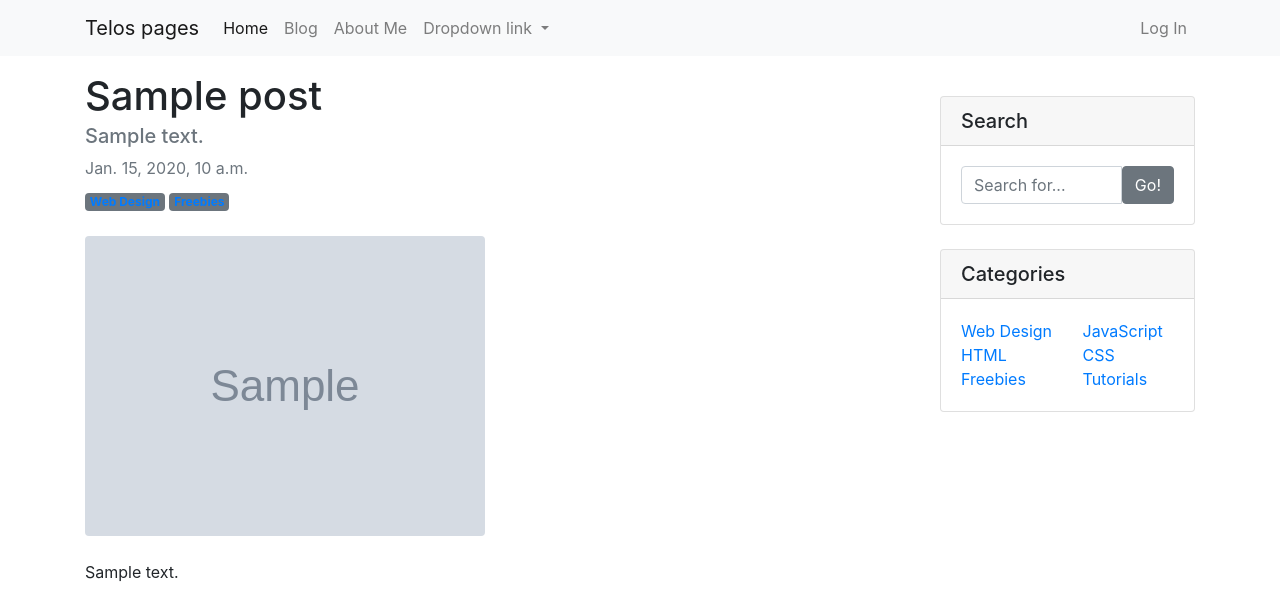
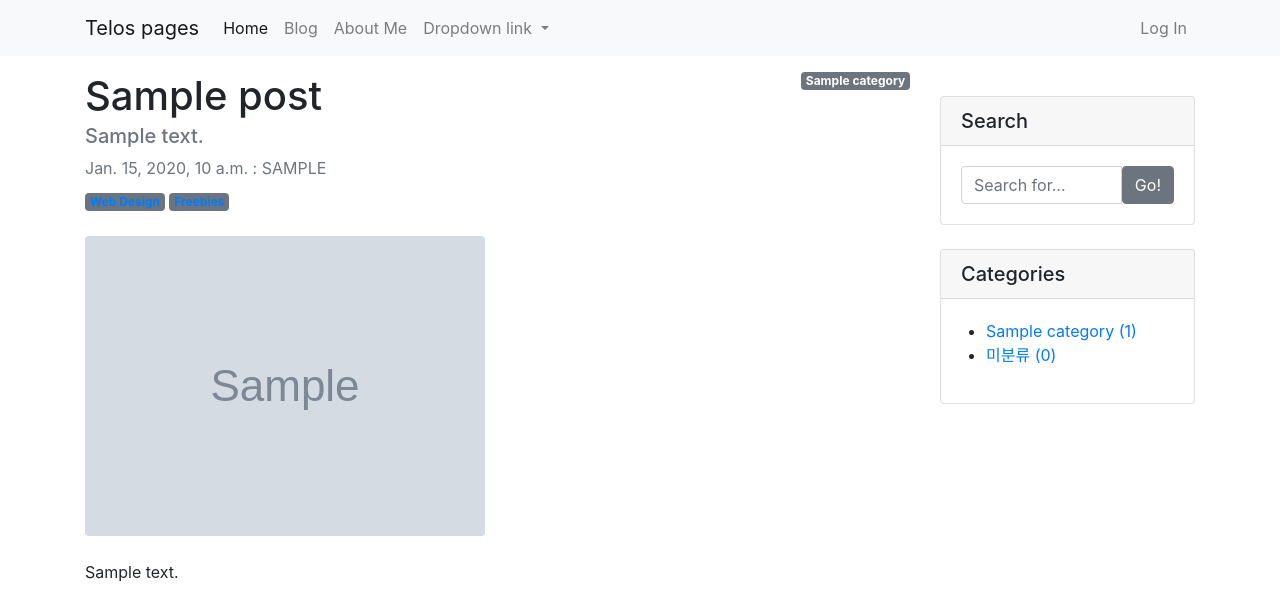
Before and after one commit to Telos0/myBlogDjango, a Django app: page /blog/1/ in a window 1280 px wide. Shown: the top 604 px of the page. Run offline with Django 4.2, Linux system fonts and the light colour scheme; tables that the repository leaves empty hold one stand-in row (values such as "Sample post"); grey boxes marked "Sample" are stand-in pictures; grey boxes labelled with a size stand in for pictures from a placeholder-image service; some libraries are stand-ins or nearby versions.

Commit message:
category add

```diff
--- a/blog/models.py
+++ b/blog/models.py
@@ -1,7 +1,17 @@
 from django.db import models
 import os
+from django.contrib.auth.models import User
 
 # Create your models here.
+class Category(models.Model):
+    name = models.CharField(max_length=50, unique=True)
+    slug = models.SlugField(max_length=200, unique=True, allow_unicode=True)
+
+    def __str__(self):
+        return self.name
+
+    def get_absolute_url(self):
+        return f'/blog/category/{self.slug}'
 
 class Post(models.Model):
     title = models.CharField(max_length=30)
@@ -12,8 +22,12 @@ class Post(models.Model):
     created_at = models.DateTimeField(auto_now_add=True)
     updated_at = models.DateTimeField(auto_now=True)
 
+    author = models.ForeignKey(User, on_delete=models.CASCADE)
+
+    category = models.ForeignKey(Category, null=True, on_delete=models.SET_NULL, blank=True)
+
     def __str__(self):
-        return f'[{self.pk}]{self.title}'
+        return f'[{self.pk}]{self.title} :: {self.author}'
 
     def get_absolute_url(self):
         return f'/blog/{self.pk}'
--- a/blog/templates/blog/base.html
+++ b/blog/templates/blog/base.html
@@ -101,36 +101,22 @@
                 </div>
 
                 <!-- Categories Widget -->
-                <div class="card my-4">
+                <div class="card my-4" id="categories-card">
                     <h5 class="card-header">Categories</h5>
                     <div class="card-body">
                         <div class="row">
-                            <div class="col-lg-6">
-                                <ul class="list-unstyled mb-0">
+
+                                <ul>
+                                    {% for category in categories %}
                                     <li>
-                                        <a href="#">Web Design</a>
+                                        <a href="{{ category.get_absolute_url }}">{{ category }} ({{ category.post_set.count }})</a>
                                     </li>
+                                    {% endfor %}
                                     <li>
-                                        <a href="#">HTML</a>
-                                    </li>
-                                    <li>
-                                        <a href="#">Freebies</a>
+                                        <a href="/blog/category/no_category/">미분류 ({{ no_category_post_count }})</a>
                                     </li>
                                 </ul>
-                            </div>
-                            <div class="col-lg-6">
-                                <ul class="list-unstyled mb-0">
-                                    <li>
-                                        <a href="#">JavaScript</a>
-                                    </li>
-                                    <li>
-                                        <a href="#">CSS</a>
-                                    </li>
-                                    <li>
-                                        <a href="#">Tutorials</a>
-                                    </li>
-                                </ul>
-                            </div>
+
                         </div>
                     </div>
                 </div>
--- a/blog/templates/blog/post_detail.html
+++ b/blog/templates/blog/post_detail.html
@@ -10,13 +10,18 @@
                     <article>
                         <!-- Post header-->
                         <header class="mb-4">
+                            {% if post.category %}
+                                <span class="badge badge-secondary float-right">{{ post.category }}</span>
+                            {% else %}
+                                <span class="badge badge-secondary float-right">미분류</span>
+                            {% endif %}
                             <!-- Post title-->
                             <h1 class="fw-bolder mb-1">{{ post.title }}</h1>
                             {% if post.hook_text %}
                             <h5 class="text-muted">{{ post.hook_text }}</h5>
                             {% endif %}
                             <!-- Post meta content-->
-                            <div class="text-muted fst-italic mb-2">{{ post.created_at }}</div>
+                            <div class="text-muted fst-italic mb-2">{{ post.created_at }} : {{ post.author | upper }}</div>
                             <!-- Post categories-->
                             <a class="badge bg-secondary text-decoration-none link-light" href="#!">Web Design</a>
                             <a class="badge bg-secondary text-decoration-none link-light" href="#!">Freebies</a>
--- a/blog/urls.py
+++ b/blog/urls.py
@@ -4,4 +4,5 @@ from . import views
 urlpatterns = [
     path('', views.PostList.as_view()),
     path('<int:pk>/', views.PostDetail.as_view()),
+    path('category/<str:slug>/', views.category_page),
 ]
--- a/blog/views.py
+++ b/blog/views.py
@@ -1,6 +1,6 @@
 from django.shortcuts import render
 from django.views.generic import ListView, DetailView
-from .models import Post
+from .models import Post, Category
 # Create your views here.
 
 
@@ -8,5 +8,30 @@ class PostList(ListView):
     model = Post
     ordering = '-pk'
 
+    def get_context_data(self, **kwargs):
+        context = super(PostList, self).get_context_data()
+        context['categories'] = Category.objects.all()
+        context['no_category_post_count'] = Post.objects.filter(category=None).count()
+        return context
+
 class PostDetail(DetailView):
     model = Post
+
+    def get_context_data(self, **kwargs):
+        context = super(PostDetail, self).get_context_data()
+        context['categories'] = Category.objects.all()
+        context['no_category_post_count'] = Post.objects.filter(category=None).count()
+        return context
+
+def category_page(request, slug):
+    if slug == 'no_category':
+        category = '미분류'
+        post_list = Post.objects.filter(category=None)
+    else:
+        category = Category.objects.get(slug=slug)
+        post_list = Post.objects.filter(category=category)
+
+    template_url = 'blog/post_list.html'
+    context = { 'post_list' : post_list, 'categories' : Category.objects.all(), 'no_category_post_count' : Post.objects.filter(category=None).count(), 'category' : category, }
+
+    return render(request, template_url, context)
```
Also changed, not shown: blog/admin.py (+6 -1 lines), blog/templates/blog/post_list.html (+7 -2 lines), blog/migrations/0007_post_author.py (added), blog/migrations/0008_category.py (added), blog/migrations/0009_post_category.py (added), blog/migrations/0010_alter_post_category.py (added).
